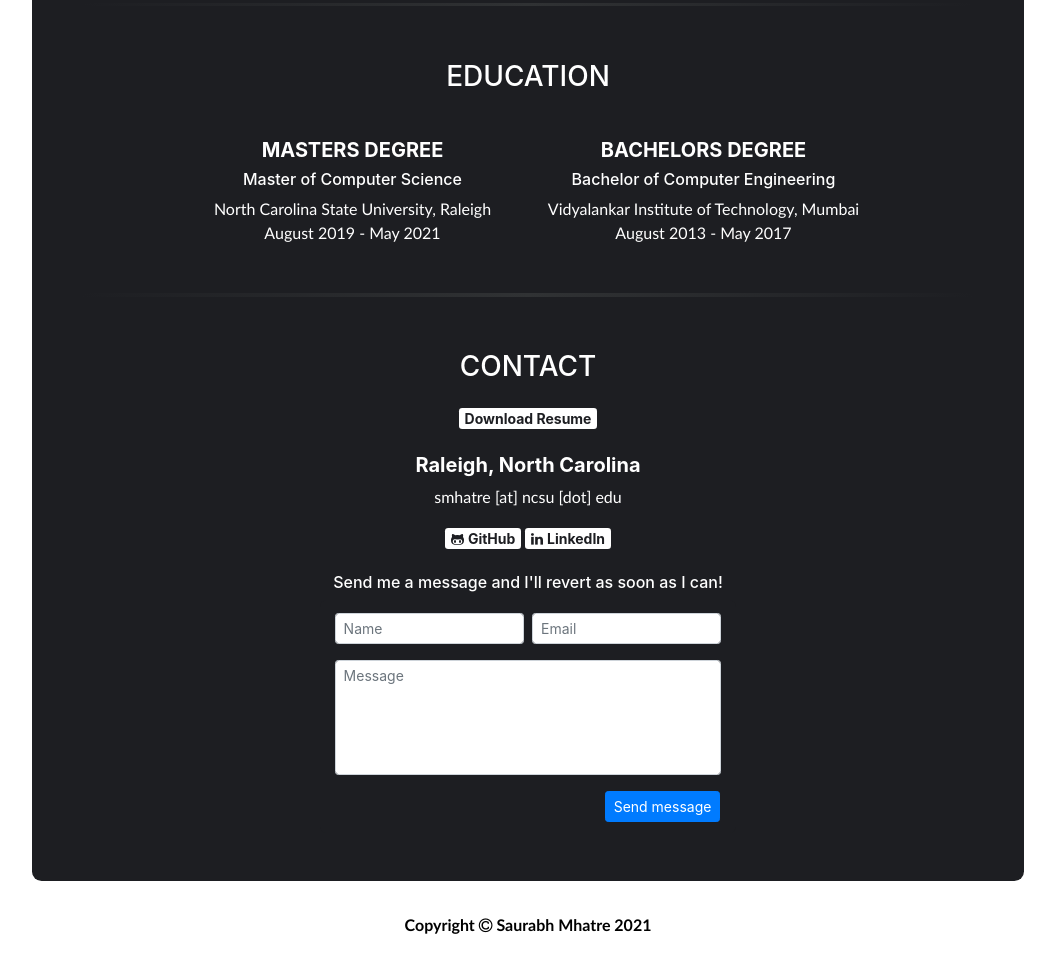
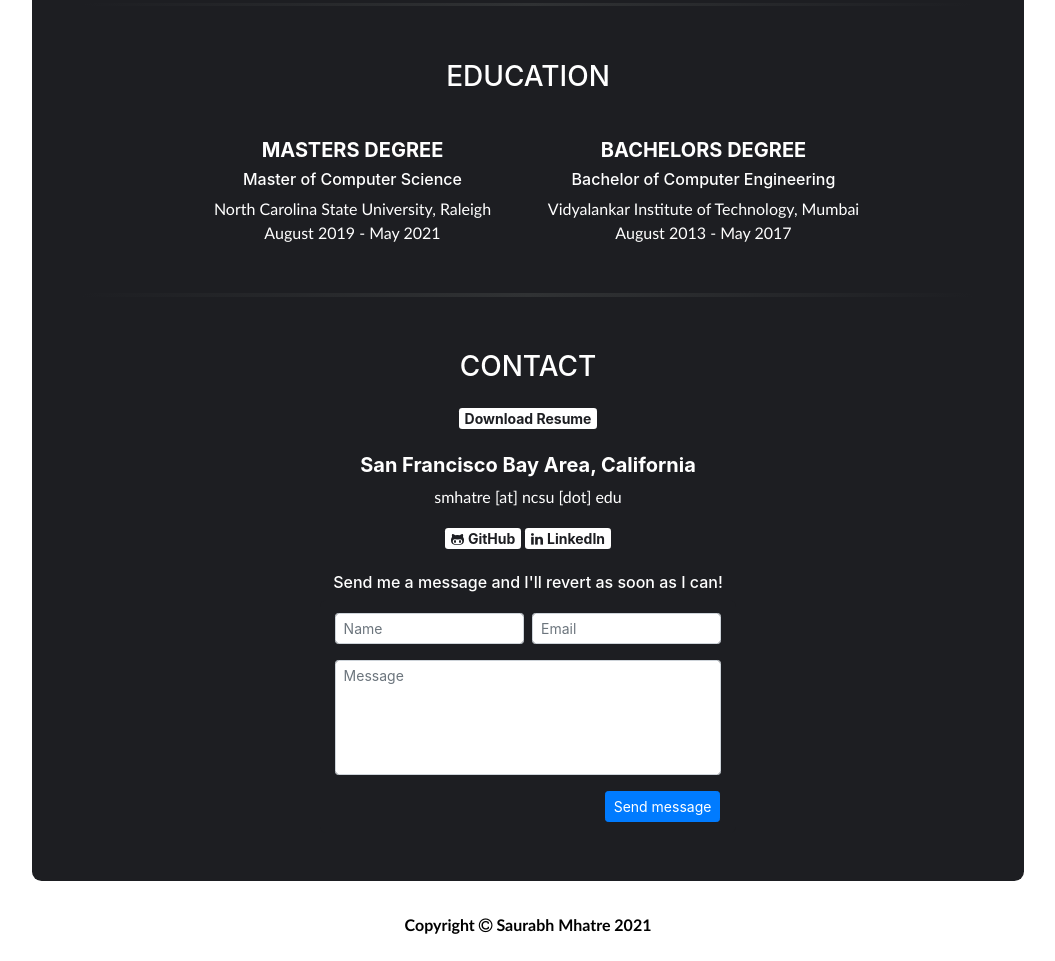
Before and after one commit to theSaurabhMhatre/thesaurabhmhatre.github.io, a plain HTML site: page index.html in a window 1280 px wide. Shown: the part 2670-3631 px from the top of the page, without its empty margins (112-1167 px from the left). Drawn offline with Linux system fonts and the light colour scheme.

Commit message:
Updating location

```diff
--- a/index.html
+++ b/index.html
@@ -337,7 +337,7 @@
             <div class="row">
                 <div class="col-sm-12 mt-4">
                     <h5 ng-class="{true: 'font-light', false: 'font-dark'}[theme]">
-                        <strong>Raleigh, North Carolina</strong>
+                        <strong>San Francisco Bay Area, California</strong>
                     </h5>
                     <div ng-class="{true: 'font-custom font-light', false: 'font-custom font-dark'}[theme]">
                         <p>
```
